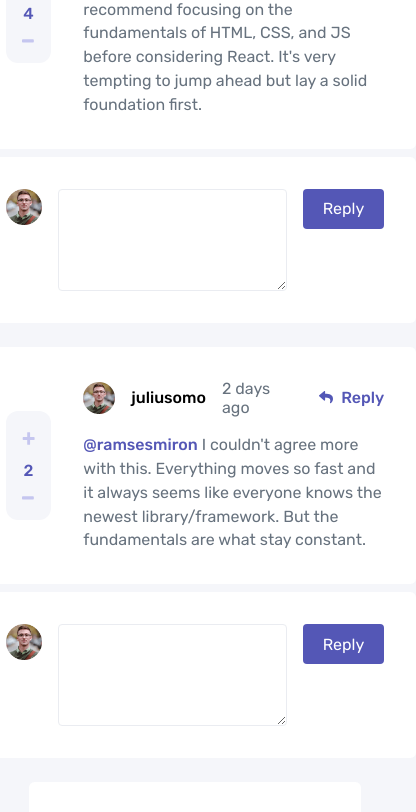
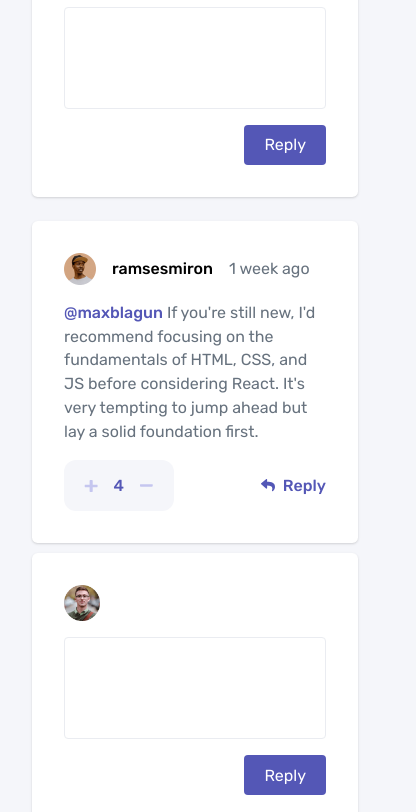
Before and after one commit to VasuBeachoo/interactive-comments-section, a JavaScript app: page / in a window 390 px wide. Shown: the part 1120-1932 px from the top of the page, 416 px wide, since content can reach past the window. Built offline with nearby package versions, Linux system fonts and the light colour scheme.

Commit message:
Style mobile layout

```diff
--- a/src/GlobalStyle.js
+++ b/src/GlobalStyle.js
@@ -29,6 +29,8 @@ const GlobalStyle = styled.createGlobalStyle`
 export const mixinBlock = css`
   background-color: var(--White);
   border-radius: 0.35rem;
+  box-shadow: rgba(0, 0, 0, 0.1) 0px 1px 3px 0px,
+    rgba(0, 0, 0, 0.06) 0px 1px 2px 0px;
   padding: 2rem;
 `;
 
@@ -43,4 +45,16 @@ export const mixinRatingIcon = css`
   }
 `;
 
+export const mixinVerticalRating = css`
+  flex-direction: column;
+  padding: 1.25rem 1rem;
+  margin: auto 0;
+`;
+
+export const mixinHorizontalRating = css`
+  flex-direction: row;
+  gap: 1rem;
+  padding: 0 1.25rem;
+`;
+
 export default GlobalStyle;
--- a/src/components/Comment.js
+++ b/src/components/Comment.js
@@ -7,11 +7,27 @@ import { mixinBlock } from "../GlobalStyle";
 
 import userAvatar from "../assets/avatars/image-juliusomo.png";
 
+export const ActionsBox = styled.div`
+  grid-area: 1/ 3 / span 1 / span 1;
+  display: flex;
+  flex-direction: row;
+  justify-content: center;
+  align-items: center;
+
+  @media (max-width: 800px) {
+    grid-area: 3 / 3 / span 1 / span 1;
+  }
+`;
+
 export const CommentText = styled.p`
   grid-area: 2 / 2 / span 1 / span 2;
   color: var(--Grayish-blue);
   line-height: 2.35ch;
   margin: 0;
+
+  @media (max-width: 800px) {
+    grid-area: 2 / 1 / span 1 / span 3;
+  }
 `;
 
 export const CommentAge = styled.p`
@@ -35,10 +51,18 @@ export const CommentInfoBox = styled.div`
   justify-content: flex-start;
   align-items: center;
   gap: 1rem;
+
+  @media (max-width: 800px) {
+    grid-area: 1 / 1 / span 1 / span 3;
+  }
 `;
 
 export const CommentRating = styled(Rating)`
   grid-area: 1 / 1 / span 2 / span 1;
+
+  @media (max-width: 800px) {
+    grid-area: 3 / 1 / span 1 / span 1;
+  }
 `;
 
 export const CommentBox = styled.div`
@@ -54,7 +78,7 @@ export const CommentContainer = styled.div`
   flex-direction: column;
   justify-content: flex-start;
   align-items: center;
-  gap: 0.5rem;
+  gap: 0.65rem;
 `;
 
 const Comment = ({ className, data }) => {
@@ -75,7 +99,9 @@ const Comment = ({ className, data }) => {
           )}
           {data.content}
         </CommentText>
-        <ReplyAction />
+        <ActionsBox>
+          <ReplyAction />
+        </ActionsBox>
       </CommentBox>
       <CommentInput userAvatar={userAvatar} btnText="Reply" />
     </CommentContainer>
--- a/src/components/CommentInput.js
+++ b/src/components/CommentInput.js
@@ -16,10 +16,15 @@ export const SubmitBtn = styled.button`
     cursor: pointer;
     opacity: 0.7;
   }
+
+  @media (max-width: 800px) {
+    align-self: flex-end;
+  }
 `;
 
 export const TextArea = styled.textarea.attrs({ rows: "4" })`
   flex-grow: 1;
+  resize: none;
   font-size: 0.9rem;
   border: 0.1rem solid var(--Light-gray);
   border-radius: 0.25rem;
@@ -29,6 +34,10 @@ export const TextArea = styled.textarea.attrs({ rows: "4" })`
 
   &:focus {
     border-color: var(--Grayish-blue);
+  }
+
+  @media (max-width: 800px) {
+    width: 100%;
   }
 `;
 
@@ -44,13 +53,17 @@ export const CommentInputBox = styled.div`
   align-items: flex-start;
   gap: 1rem;
   width: 100%;
+
+  @media (max-width: 800px) {
+    flex-direction: column;
+  }
 `;
 
-const CommentInput = ({ className, userAvatar, btnText }) => {
+const CommentInput = ({ className, userAvatar, placeholder, btnText }) => {
   return (
     <CommentInputBox className={className}>
       {userAvatar && <AvatarImg src={userAvatar} />}
-      <TextArea />
+      <TextArea placeholder={placeholder} />
       <SubmitBtn>{btnText}</SubmitBtn>
     </CommentInputBox>
   );
--- a/src/components/CommentSection.js
+++ b/src/components/CommentSection.js
@@ -18,7 +18,7 @@ export const CommentSectionBox = styled.div`
   justify-content: flex-start;
   align-items: center;
   gap: 1.5rem;
-  width: clamp(10rem, 85vw, 40rem);
+  width: clamp(10rem, 85vw, 50rem);
 `;
 
 const CommentSection = ({ className }) => {
@@ -74,7 +74,11 @@ const CommentSection = ({ className }) => {
           <CommentChain key={comment.id} comment={comment} />
         ))}
       </CommentsBox>
-      <CommentInput userAvatar={userAvatar} btnText="Send" />
+      <CommentInput
+        userAvatar={userAvatar}
+        placeholder="Add a comment..."
+        btnText="Send"
+      />
     </CommentSectionBox>
   );
 };
--- a/src/components/Rating.js
+++ b/src/components/Rating.js
@@ -1,7 +1,11 @@
 import styled from "styled-components";
 import iconPlus from "../assets/icon-plus.svg";
 import iconMinus from "../assets/icon-minus.svg";
-import { mixinRatingIcon } from "../GlobalStyle";
+import {
+  mixinHorizontalRating,
+  mixinRatingIcon,
+  mixinVerticalRating,
+} from "../GlobalStyle";
 
 export const MinusSign = styled.img.attrs({
   src: iconMinus,
@@ -20,16 +24,16 @@ export const PlusSign = styled.img.attrs({ src: iconPlus, alt: "plus-sign" })`
 `;
 
 export const RatingBox = styled.div`
+  ${mixinVerticalRating}
   display: flex;
-  flex-direction: column;
   justify-content: space-between;
   align-items: center;
   background-color: var(--Very-light-gray);
-  width: fit-content;
-  height: fit-content;
   border-radius: 0.75rem;
-  padding: 1.25rem 1rem;
-  margin: auto 0;
+
+  @media (max-width: 800px) {
+    ${mixinHorizontalRating}
+  }
 `;
 
 const Rating = ({ className, rating }) => {
```
